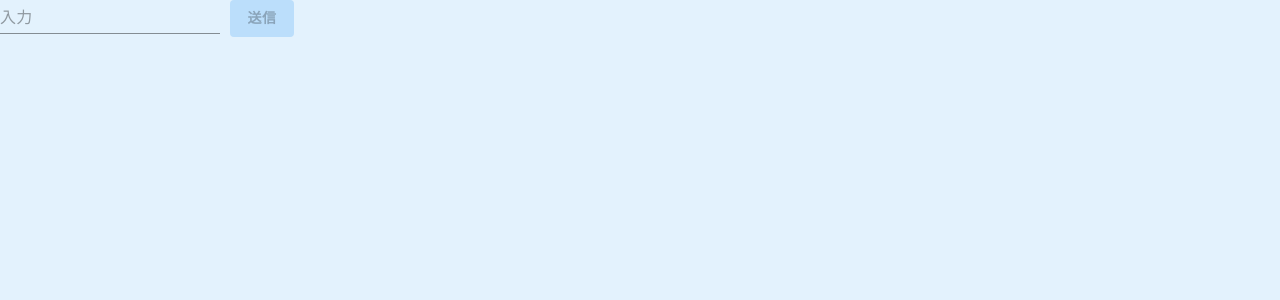
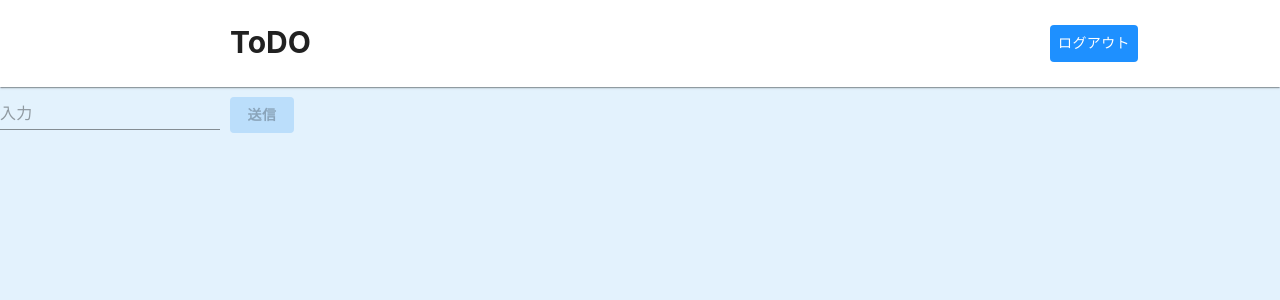
Before and after one commit to kory-jp/react_golang_mux, a React (Create React App) app in the folder client/client-app/: page /input in a window 1280 px wide. Shown: the top 300 px of the page. Built offline with nearby package versions, Linux system fonts and the light colour scheme.

Commit message:
create_header

```diff
--- /dev/null
+++ b/client/client-app/src/components/atoms/button/SecondaryButton.tsx
@@ -0,0 +1,26 @@
+import { VFC } from "react";
+import { Button, styled } from "@mui/material";
+
+const SecondaryButtonStyle = styled(Button)({
+  backgroundColor: '#1e90ff',
+  color: 'white',
+  "&:hover": {
+    backgroundColor: '#2962ff'
+  },
+})
+
+type Props = {
+  children: string
+  onClick: () => void
+}
+
+export const SecondaryButton: VFC<Props> = (props) => {
+  const {children, onClick} = props;
+  return(
+    <SecondaryButtonStyle
+      onClick={onClick}
+    >
+      {children}
+    </SecondaryButtonStyle>
+  )
+}
--- /dev/null
+++ b/client/client-app/src/components/organisms/layout/Header.tsx
@@ -0,0 +1,58 @@
+import {  Grid, Paper, styled } from "@mui/material";
+import { Box } from "@mui/system";
+import { useCallback, VFC } from "react";
+import { useSelector } from "react-redux";
+import { RooState } from "../../../reducks/store/store";
+import { SecondaryButton } from "../../atoms/button/SecondaryButton";
+
+const HeaderPaper = styled(Paper)({
+  padding: '15px',
+  marginBottom: '10px',
+})
+
+const HeaderTitle = styled(Box)({
+  fontSize: '30px',
+  fontWeight: 'bolder'
+})
+
+const HeaderUserName = styled(Box)({
+  fontSize: "20px",
+  paddingTop: '3px'
+})
+
+export const Header: VFC = () => {
+  const user = useSelector((state: RooState) => state.user)
+
+  const onClickLogout = useCallback(() => {
+    console.log("logout")
+  }, [])
+
+  return(
+    <>
+      <HeaderPaper square>
+        <Grid container sx={{padding: '10px'}}>
+          <Grid item xs={1} md={2}/>
+          <Grid item xs={5} md={6}>
+            <HeaderTitle>
+              ToDO
+            </HeaderTitle>
+          </Grid>
+          <Grid item xs={3} md={2}>
+            <HeaderUserName>
+              {user.name}
+            </HeaderUserName>
+          </Grid>
+          <Grid item xs={3} md={2}>
+            <SecondaryButton
+              onClick={onClickLogout}
+            >
+              ログアウト
+            </SecondaryButton>
+          </Grid>
+        </Grid>
+      </HeaderPaper>
+    </>
+  )
+}
+
+export default Header;
--- /dev/null
+++ b/client/client-app/src/components/template/DefaultTemplate.tsx
@@ -0,0 +1,18 @@
+import { ReactNode, VFC } from "react";
+import Header from "../organisms/layout/Header";
+
+type Props = {
+  children: ReactNode
+}
+
+export const DefaultTemplate: VFC<Props> = (props) => {
+  const {children} = props
+  return(
+    <>
+      <Header />
+      {children}
+    </>
+  )
+}
+
+export default DefaultTemplate;
--- /dev/null
+++ b/client/client-app/src/destyle.css
@@ -0,0 +1,421 @@
+/*! destyle.css v3.0.2 | MIT License | https://github.com/nicolas-cusan/destyle.css */
+
+/* Reset box-model and set borders */
+/* ============================================ */
+
+*,
+::before,
+::after {
+  box-sizing: border-box;
+  border-style: solid;
+  border-width: 0;
+}
+
+/* Document */
+/* ============================================ */
+
+/**
+ * 1. Correct the line height in all browsers.
+ * 2. Prevent adjustments of font size after orientation changes in iOS.
+ * 3. Remove gray overlay on links for iOS.
+ */
+
+html {
+  line-height: 1.15; /* 1 */
+  -webkit-text-size-adjust: 100%; /* 2 */
+  -webkit-tap-highlight-color: transparent; /* 3*/
+}
+
+/* Sections */
+/* ============================================ */
+
+/**
+ * Remove the margin in all browsers.
+ */
+
+body {
+  margin: 0;
+}
+
+/**
+ * Render the `main` element consistently in IE.
+ */
+
+main {
+  display: block;
+}
+
+/* Vertical rhythm */
+/* ============================================ */
+
+p,
+table,
+blockquote,
+address,
+pre,
+iframe,
+form,
+figure,
+dl {
+  margin: 0;
+}
+
+/* Headings */
+/* ============================================ */
+
+h1,
+h2,
+h3,
+h4,
+h5,
+h6 {
+  font-size: inherit;
+  font-weight: inherit;
+  margin: 0;
+}
+
+/* Lists (enumeration) */
+/* ============================================ */
+
+ul,
+ol {
+  margin: 0;
+  padding: 0;
+  list-style: none;
+}
+
+/* Lists (definition) */
+/* ============================================ */
+
+dt {
+  font-weight: bold;
+}
+
+dd {
+  margin-left: 0;
+}
+
+/* Grouping content */
+/* ============================================ */
+
+/**
+ * 1. Add the correct box sizing in Firefox.
+ * 2. Show the overflow in Edge and IE.
+ */
+
+hr {
+  box-sizing: content-box; /* 1 */
+  height: 0; /* 1 */
+  overflow: visible; /* 2 */
+  border-top-width: 1px;
+  margin: 0;
+  clear: both;
+  color: inherit;
+}
+
+/**
+ * 1. Correct the inheritance and scaling of font size in all browsers.
+ * 2. Correct the odd `em` font sizing in all browsers.
+ */
+
+pre {
+  font-family: monospace, monospace; /* 1 */
+  font-size: inherit; /* 2 */
+}
+
+address {
+  font-style: inherit;
+}
+
+/* Text-level semantics */
+/* ============================================ */
+
+/**
+ * Remove the gray background on active links in IE 10.
+ */
+
+a {
+  background-color: transparent;
+  text-decoration: none;
+  color: inherit;
+}
+
+/**
+ * 1. Remove the bottom border in Chrome 57-
+ * 2. Add the correct text decoration in Chrome, Edge, IE, Opera, and Safari.
+ */
+
+abbr[title] {
+  text-decoration: underline dotted; /* 2 */
+}
+
+/**
+ * Add the correct font weight in Chrome, Edge, and Safari.
+ */
+
+b,
+strong {
+  font-weight: bolder;
+}
+
+/**
+ * 1. Correct the inheritance and scaling of font size in all browsers.
+ * 2. Correct the odd `em` font sizing in all browsers.
+ */
+
+code,
+kbd,
+samp {
+  font-family: monospace, monospace; /* 1 */
+  font-size: inherit; /* 2 */
+}
+
+/**
+ * Add the correct font size in all browsers.
+ */
+
+small {
+  font-size: 80%;
+}
+
+/**
+ * Prevent `sub` and `sup` elements from affecting the line height in
+ * all browsers.
+ */
+
+sub,
+sup {
+  font-size: 75%;
+  line-height: 0;
+  position: relative;
+  vertical-align: baseline;
+}
+
+sub {
+  bottom: -0.25em;
+}
+
+sup {
+  top: -0.5em;
+}
+
+/* Replaced content */
+/* ============================================ */
+
+/**
+ * Prevent vertical alignment issues.
+ */
+
+svg,
+img,
+embed,
+object,
+iframe {
+  vertical-align: bottom;
+}
+
+/* Forms */
+/* ============================================ */
+
+/**
+ * Reset form fields to make them styleable.
+ * 1. Make form elements stylable across systems iOS especially.
+ * 2. Inherit text-transform from parent.
+ */
+
+button,
+input,
+optgroup,
+select,
+textarea {
+  -webkit-appearance: none; /* 1 */
+  appearance: none;
+  vertical-align: middle;
+  color: inherit;
+  font: inherit;
+  background: transparent;
+  padding: 0;
+  margin: 0;
+  border-radius: 0;
+  text-align: inherit;
+  text-transform: inherit; /* 2 */
+}
+
+/**
+ * Reset radio and checkbox appearance to preserve their look in iOS.
+ */
+
+[type="checkbox"] {
+  -webkit-appearance: checkbox;
+  appearance: checkbox;
+}
+
+[type="radio"] {
+  -webkit-appearance: radio;
+  appearance: radio;
+}
+
+/**
+ * Correct cursors for clickable elements.
+ */
+
+button,
+[type="button"],
+[type="reset"],
+[type="submit"] {
+  cursor: pointer;
+}
+
+button:disabled,
+[type="button"]:disabled,
+[type="reset"]:disabled,
+[type="submit"]:disabled {
+  cursor: default;
+}
+
+/**
+ * Improve outlines for Firefox and unify style with input elements & buttons.
+ */
+
+:-moz-focusring {
+  outline: auto;
+}
+
+select:disabled {
+  opacity: inherit;
+}
+
+/**
+ * Remove padding
+ */
+
+option {
+  padding: 0;
+}
+
+/**
+ * Reset to invisible
+ */
+
+fieldset {
+  margin: 0;
+  padding: 0;
+  min-width: 0;
+}
+
+legend {
+  padding: 0;
+}
+
+/**
+ * Add the correct vertical alignment in Chrome, Firefox, and Opera.
+ */
+
+progress {
+  vertical-align: baseline;
+}
+
+/**
+ * Remove the default vertical scrollbar in IE 10+.
+ */
+
+textarea {
+  overflow: auto;
+}
+
+/**
+ * Correct the cursor style of increment and decrement buttons in Chrome.
+ */
+
+[type="number"]::-webkit-inner-spin-button,
+[type="number"]::-webkit-outer-spin-button {
+  height: auto;
+}
+
+/**
+ * 1. Correct the outline style in Safari.
+ */
+
+[type="search"] {
+  outline-offset: -2px; /* 1 */
+}
+
+/**
+ * Remove the inner padding in Chrome and Safari on macOS.
+ */
+
+[type="search"]::-webkit-search-decoration {
+  -webkit-appearance: none;
+}
+
+/**
+ * 1. Correct the inability to style clickable types in iOS and Safari.
+ * 2. Fix font inheritance.
+ */
+
+::-webkit-file-upload-button {
+  -webkit-appearance: button; /* 1 */
+  font: inherit; /* 2 */
+}
+
+/**
+ * Clickable labels
+ */
+
+label[for] {
+  cursor: pointer;
+}
+
+/* Interactive */
+/* ============================================ */
+
+/*
+ * Add the correct display in Edge, IE 10+, and Firefox.
+ */
+
+details {
+  display: block;
+}
+
+/*
+ * Add the correct display in all browsers.
+ */
+
+summary {
+  display: list-item;
+}
+
+/*
+ * Remove outline for editable content.
+ */
+
+[contenteditable]:focus {
+  outline: auto;
+}
+
+/* Tables */
+/* ============================================ */
+
+/**
+1. Correct table border color inheritance in all Chrome and Safari.
+*/
+
+table {
+  border-color: inherit; /* 1 */
+  border-collapse: collapse;
+}
+
+caption {
+  text-align: left;
+}
+
+td,
+th {
+  vertical-align: top;
+  padding: 0;
+}
+
+th {
+  text-align: left;
+  font-weight: bold;
+}
--- a/client/client-app/src/index.tsx
+++ b/client/client-app/src/index.tsx
@@ -1,6 +1,7 @@
 import React from 'react';
 import ReactDOM from 'react-dom';
 import './index.css';
+import './destyle.css'
 import App from './App';
 import reportWebVitals from './reportWebVitals';
 
--- a/client/client-app/src/reducks/store/actionTypes.ts
+++ b/client/client-app/src/reducks/store/actionTypes.ts
@@ -1,6 +1,7 @@
 export const ActionTypes = {
   createTodo: "CREATETODO",
   getUserState: "GETUSERSTATE",
+  deleteUserState: "DELETEUSERSTATE",
   pushToast: "PUSHTOAST",
   shiftToast: "SHIFTTOAST"
 }
--- a/client/client-app/src/reducks/store/store.ts
+++ b/client/client-app/src/reducks/store/store.ts
@@ -4,8 +4,13 @@
 import { ToastReducer } from "../toasts/reducers";
 import { TodoReducer } from "../todos/reducers";
 import { UserReducer } from "../users/reducers";
+import { User } from "../users/types";
 
 const composeEnhancers = (window as any).__REDUX_DEVTOOLS_EXTENSION_COMPOSE__ || compose;
+
+export type RooState = {
+  user: User
+}
 
 export default function createInitStore(history: any ) {
   return  createStore(
--- a/client/client-app/src/reducks/users/actions.ts
+++ b/client/client-app/src/reducks/users/actions.ts
@@ -7,3 +7,11 @@
     payload: userState
   }
 }
+
+
+export const deleteUserState = (userState: User):UserActionTypes => {
+  return {
+    type: ActionTypes.deleteUserState,
+    payload: userState
+  }
+}
--- a/client/client-app/src/reducks/users/reducers.ts
+++ b/client/client-app/src/reducks/users/reducers.ts
@@ -14,6 +14,8 @@
   switch(action.type) {
     case ActionTypes.getUserState:
       return {...state, ...action.payload}
+    case ActionTypes.deleteUserState:
+      return {...action.payload}
   }
   return state
 }
--- a/client/client-app/src/router/Router.tsx
+++ b/client/client-app/src/router/Router.tsx
@@ -3,13 +3,16 @@
 import Registration from "../components/pages/auth/Registration";
 import { Route, Switch } from 'react-router-dom';
 import Login from "../components/pages/auth/Login";
+import DefaultTemplate from "../components/template/DefaultTemplate";
 
 export const Router: VFC = () => {
   return(
     <Switch>
       <Route exact path={"/"} component={Login}/>
       <Route path={"/registration"} component={Registration} />
-      <Route path={"/input"} component={InputArea} />
+      <DefaultTemplate>
+        <Route path={"/input"} component={InputArea} />
+      </DefaultTemplate>
     </Switch>
   )
 }
```
Also changed, not shown: client/client-app/src/reducks/users/opretions.ts (+34 -3 lines), client/client-app/src/reducks/users/types.ts (+6 -1 lines), 1 other file (tests, documents, lock files or other folders).
